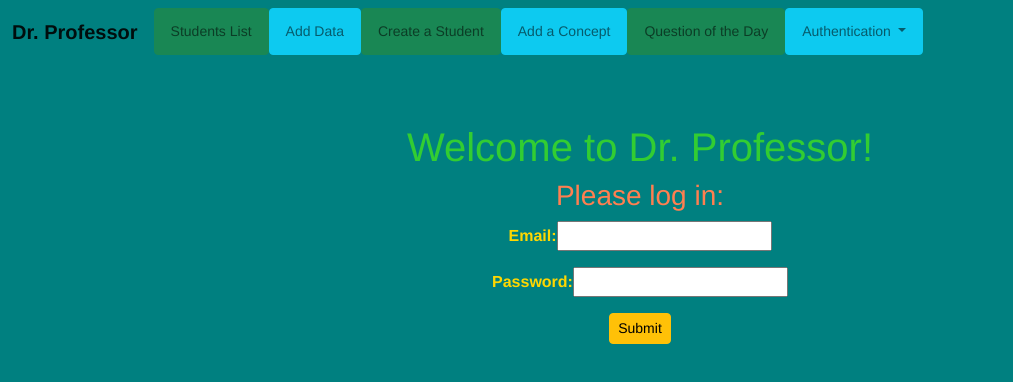
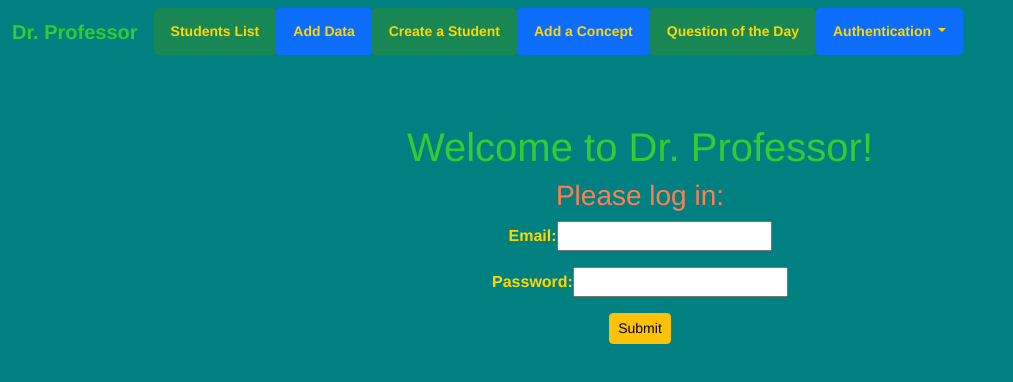
Before and after one commit to jeffspatafora/student-assessment-tracker-app-frontend, a Vue app: page / in a window 1280 px wide. Shown: the top 382 px of the page, without its empty margins (0-1013 px from the left). Built offline with nearby package versions, Linux system fonts and the light colour scheme.

Commit message:
adds color and font weight styling to header and nav bar

```diff
--- a/src/App.vue
+++ b/src/App.vue
@@ -13,11 +13,11 @@
           </li> -->
           <button type="button" class="btn btn-success btn-sm"><a class="nav-link" href="/students">Students
               List</a></button>
-          <button type="button" class="btn btn-info btn-sm"><a class="nav-link" href="/usernotescreate">Add
+          <button type="button" class="btn btn-primary btn-sm"><a class="nav-link" href="/usernotescreate">Add
               Data</a></button>
           <button type="button" class="btn btn-success btn-sm"><a class="nav-link" href="/studentcreate">Create a
               Student</a></button>
-          <button type="button" class="btn btn-info btn-sm"><a class="nav-link" href="/projectcreate">Add a
+          <button type="button" class="btn btn-primary btn-sm"><a class="nav-link" href="/projectcreate">Add a
               Concept</a></button>
           <button type="button" class="btn btn-success btn-sm"><a class="nav-link" href="/trivia">Question of the
               Day</a></button>
@@ -36,7 +36,7 @@
           <li class="nav-item">
             <a class="nav-link" href="/trivia">Question of the Day</a>
           </li> -->
-          <button type="button" class="btn btn-info btn-sm">
+          <button type="button" class="btn btn-primary btn-sm">
             <li class="nav-item dropdown">
               <a class="nav-link dropdown-toggle" href="#" id="navbarDropdown" role="button" data-bs-toggle="dropdown"
                 aria-expanded="false">
@@ -116,6 +116,16 @@ nav {
   padding: 30px;
 }
 
+.navbar-brand {
+  font-weight: bold;
+  color: limegreen;
+}
+
+.nav-link {
+  font-weight: bold;
+  color: gold;
+}
+
 nav a {
   font-weight: bold;
   color: #2c3e50;
```
